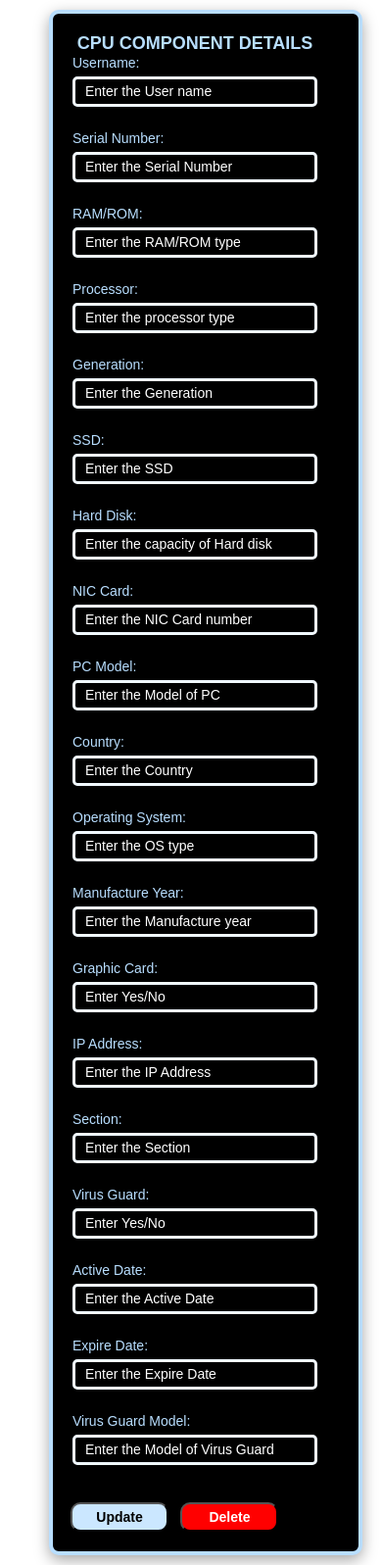
After one commit to abdhafee/web-database, a PHP site: page /view.php in a window 390 px wide. The commit adds this page. Shown: the whole page at 98% size. Run offline with PHP 8.4, Linux system fonts and the light colour scheme.

Commit message:
Add files via upload

```diff
--- a/admin.php
+++ b/admin.php
@@ -29,7 +29,7 @@
     </nav>
 
     <!--Header-->
-    <div style="background-image: url(.//vVY8PJ.jpg);" class="bgimg"></div>
+    <div style="background-image: url(.//developing.webp);" class="bgimg"></div>
 
     <ul>
     <li><a href="#">Home</a></li>
--- a/home.css
+++ b/home.css
@@ -365,8 +348,166 @@ tr:hover {
       white-space: nowrap;
       font-weight: bold;
   }
+  ul li{
+    display: inline-block;
+    position: relative;
+  }
+
+  ul li a{
+    display: block;
+    padding: 15px 15px;
+    color: #ffffff;
+    text-decoration: none;
+    text-align: center;
+    font-size: 16px;
+  }
+
+  ul li a:hover{
+    background-color: rgb(0, 78, 147);
+
+}
+.services{
+  background-color: black;
+  color: rgb(184, 222, 255);
+  display: flex;
+  width: 80vw;
+  justify-content: space-between;
+  align-items: center;
+  margin: 10px;
+  margin-left: 50px;
+  border-radius: 10px;
+  box-shadow: rgba(0, 0, 0, 0.35) 0px 5px 15px;
+  border: solid 4px;
 }
 
+.form{
+  margin: 10px;
+  padding: 10px;
+  position: relative;
+  font-size: 16px;
+}
+
+.form ::placeholder{
+    color: rgb(255, 255, 255);
+    text-align: left;
+    padding: 5px;
+    font-size: 14px;
+}
+
+.form input{
+  border-radius: 5px;
+  background-color:transparent;
+  width: 60vw;
+  display: flex;
+  padding: 5px;
+  border: solid 3px;
+  border-color: aliceblue;
+  margin-bottom: 5px;
+  margin-top: 5px;
+}
+
+.form label{
+  font-size: 14px;
+}
+
+.form input,textarea:focus{
+  cursor: pointer;
+  text-decoration: wavy;
+  color: #ffffff;
+  text-decoration-color: #ffffff;
+  background-color: #000000;
+}
+.login-box {
+  background: linear-gradient(135deg, rgba(255, 255, 255, 0.1), rgba(255, 255, 255, 0));
+  backdrop-filter: blur(10px);
+  transition: 2s;
+  border-radius: 20px;
+  width: 300; /* Full width on mobile */
+  padding: 15px; /* Reduced padding */
+  border-radius: 10px; /* Slightly less rounded */
+  height: auto; /* Allows content to define height */
+  margin: 10px auto; /* Centering */
+}
+
+.login input {
+  width: 100%; /* Full width on mobile */
+  margin-left: 0; /* Reset margin for mobile */
+}
+
+.login button {
+  width: 100px; /* Full width for button */
+}
+
+.login-box h1 {
+  font-size: 24px; /* Larger text for headers */
+}
+
+.login-box label {
+  font-size: 14px; /* Smaller font size */
+}
+
+.form h1{
+  text-align: center;
+  font-size: 18px;
+}
+
+.form button{
+  width: 100px;
+  background-color: rgb(203, 231, 255);
+  padding: 5px;
+  flex-direction: row;
+  row-gap: 10px;
+  padding: 5px;
+  left: 10px;
+  border-radius: 10px;
+  font-size: 14px;
+  font-weight: bold;
+  margin-left: -2px;
+  margin-top: 15px;
+  margin-right: 10px;
+}
+
+.footer{
+  background-color: rgb(6, 6, 101);
+  color: rgb(250, 250, 250);
+  display: inline-block;
+  width: fit-content;
+  height: fit-content;
+  border-top-right-radius: 10px;
+  border-top-left-radius: 10px;
+}
+
+.footer-container{
+  margin: 10px;
+  padding: 10px;
+}
+
+.about-details{
+  padding: 10px;
+  margin: 10px;
+  display: flex;
+  justify-content: space-between;
+  align-items: center;
+
+}
+
+.about-details h4{
+  display: flex;
+  justify-content: left;
+  flex-direction: row;
+  flex-wrap: wrap;
+  font-size: 14px;
+  margin: 5px;
+}
+
+.about-details p{
+  display: flex;
+  justify-content: space-between;
+  font-size: 12px;
+  margin-right: 10px;
+}
+
+}
 
 .footer{
   background-color: rgb(6, 6, 101);
--- a/index.php
+++ b/index.php
@@ -41,7 +41,8 @@ $model = $_POST['model'];
 
         if(mysqli_query($conn, $sql_query))
         {
-            echo "Added Successfully";
+            // echo "Added Successfully";
+            header('location:display.php');
         }
 
         else
--- a/loginPage.php
+++ b/loginPage.php
@@ -25,7 +25,7 @@
     </nav>
 
     <!-- Header -->
-    <div style="background-image: url('developing.webp');" class="bgimg"></div>
+    <div class="bimg" style="background-image: url('developing.webp'); width: 100%; height: 500px; position: relative; margin-top: 10px;"></div>
     <div class="bg-img"></div>
 
     <!-- Login Page -->
--- /dev/null
+++ b/view.php
@@ -0,0 +1,163 @@
+<?php
+$conn = mysqli_connect("localhost", "root", "", "cpu_db");
+
+if (!$conn) {
+    die("Connection Failed: " . mysqli_connect_error());
+}
+
+$serial_number = '';
+$row = [];
+
+// Fetch current data for the serial number if update request is made
+if (isset($_POST['update'])) {
+    $serial_number = mysqli_real_escape_string($conn, $_POST['serial_number']);
+
+    // Fetch current data for the serial number
+    $sql = "SELECT * FROM component_data WHERE Serial_number='$serial_number'";
+    $result = mysqli_query($conn, $sql);
+
+    if ($result && mysqli_num_rows($result) > 0) {
+        $row = mysqli_fetch_assoc($result);
+    } else {
+        die("Record not found.");
+    }
+}
+
+// Check if delete request is made
+if (isset($_POST['delete'])) {
+    $serial_number = mysqli_real_escape_string($conn, $_POST['serial_number']);
+
+    // Prepare delete SQL query
+    $sql = "DELETE FROM component_data WHERE Serial_number='$serial_number'";
+
+    if (mysqli_query($conn, $sql)) {
+        header('Location: display.php'); // Redirect after successful deletion
+        exit;
+    } else {
+        die("Error deleting record: " . mysqli_error($conn));
+    }
+}
+
+// Check if form is submitted to update
+if (isset($_POST['submit_details'])) {
+    $s_number = mysqli_real_escape_string($conn, $_POST['s_number']);
+    $p_name = mysqli_real_escape_string($conn, $_POST['p_name']);
+    $ram_rom = mysqli_real_escape_string($conn, $_POST['ram_rom']);
+    $processor = mysqli_real_escape_string($conn, $_POST['processor']);
+    $gen = mysqli_real_escape_string($conn, $_POST['gen']);
+    $ssd = mysqli_real_escape_string($conn, $_POST['ssd']);
+    $hd = mysqli_real_escape_string($conn, $_POST['hd']);
+    $nic = mysqli_real_escape_string($conn, $_POST['nic']);
+    $pc_model = mysqli_real_escape_string($conn, $_POST['pc_model']);
+    $country = mysqli_real_escape_string($conn, $_POST['country']);
+    $o_s = mysqli_real_escape_string($conn, $_POST['o_s']);
+    $year = mysqli_real_escape_string($conn, $_POST['year']);
+    $graphic_card = mysqli_real_escape_string($conn, $_POST['graphic_card']);
+    $ip_address = mysqli_real_escape_string($conn, $_POST['ip_address']);
+    $section = mysqli_real_escape_string($conn, $_POST['section']);
+    $virus_gard = mysqli_real_escape_string($conn, $_POST['virus_gard']);
+    $a_date = mysqli_real_escape_string($conn, $_POST['a_date']);
+    $e_date = mysqli_real_escape_string($conn, $_POST['e_date']);
+    $model = mysqli_real_escape_string($conn, $_POST['model']);
+
+    // Prepare update SQL query
+    $sql = "UPDATE component_data
+            SET User_name='$p_name', Ram_Rom='$ram_rom', Processor='$processor',
+                Generation='$gen', SSD='$ssd', Hard_disk='$hd', NIC_card='$nic',
+                PC_model='$pc_model', Country='$country', Operating_system='$o_s',
+                Manufacture_year='$year', Grapihic_card='$graphic_card',
+                IP_address='$ip_address', Section='$section', Virus_guard='$virus_gard',
+                VG_Active_date='$a_date', VG_Expire_date='$e_date', Virus_guard_model='$model'
+            WHERE Serial_number='$s_number'";
+
+    if (mysqli_query($conn, $sql)) {
+        header('Location: display.php');
+        exit;
+    } else {
+        die("Error updating record: " . mysqli_error($conn));
+    }
+}
+
+mysqli_close($conn);
+?>
+
+<!DOCTYPE html>
+<html lang="en">
+<head>
+    <meta charset="UTF-8">
+    <meta name="viewport" content="width=device-width, initial-scale=1.0">
+    <title>Update CPU Component Details</title>
+    <link rel="stylesheet" href="home.css">
+</head>
+<body>
+    <div class="services">
+        <div class="form">
+            <h1>CPU COMPONENT DETAILS</h1>
+            <form action="" method="post" enctype="multipart/form-data">
+            <input type="hidden" name="serial_number" value="<?php echo isset($row['Serial_number']) ? htmlspecialchars($row['Serial_number']) : ''; ?>">
+
+                <label>Username:</label>
+                <input type="text" name="p_name" placeholder="Enter the User name" value="<?php echo isset($row['User_name']) ? htmlspecialchars($row['User_name']) : ''; ?>"><br>
+
+                <label>Serial Number:</label>
+                <input type="text" name="s_number" placeholder="Enter the Serial Number" value="<?php echo isset($row['Serial_number']) ? htmlspecialchars($row['Serial_number']) : ''; ?>" readonly><br>
+
+                <label>RAM/ROM:</label>
+                <input type="text" name="ram_rom" placeholder="Enter the RAM/ROM type" value="<?php echo isset($row['Ram_Rom']) ? htmlspecialchars($row['Ram_Rom']) : ''; ?>"><br>
+
+                <label>Processor:</label>
+                <input type="text" name="processor" placeholder="Enter the processor type" value="<?php echo isset($row['Processor']) ? htmlspecialchars($row['Processor']) : ''; ?>"><br>
+
+                <label>Generation:</label>
+                <input type="text" name="gen" placeholder="Enter the Generation" value="<?php echo isset($row['Generation']) ? htmlspecialchars($row['Generation']) : ''; ?>"><br>
+
+                <label>SSD:</label>
+                <input type="text" name="ssd" placeholder="Enter the SSD" value="<?php echo isset($row['SSD']) ? htmlspecialchars($row['SSD']) : ''; ?>"><br>
+
+                <label>Hard Disk:</label>
+                <input type="text" name="hd" placeholder="Enter the capacity of Hard disk" value="<?php echo isset($row['Hard_disk']) ? htmlspecialchars($row['Hard_disk']) : ''; ?>"><br>
+
+                <label>NIC Card:</label>
+                <input type="text" name="nic" placeholder="Enter the NIC Card number" value="<?php echo isset($row['NIC_card']) ? htmlspecialchars($row['NIC_card']) : ''; ?>"><br>
+
+                <label>PC Model:</label>
+                <input type="text" name="pc_model" placeholder="Enter the Model of PC" value="<?php echo isset($row['PC_model']) ? htmlspecialchars($row['PC_model']) : ''; ?>"><br>
+
+                <label>Country:</label>
+                <input type="text" name="country" placeholder="Enter the Country" value="<?php echo isset($row['Country']) ? htmlspecialchars($row['Country']) : ''; ?>"><br>
+
+                <label>Operating System:</label>
+                <input type="text" name="o_s" placeholder="Enter the OS type" value="<?php echo isset($row['Operating_system']) ? htmlspecialchars($row['Operating_system']) : ''; ?>"><br>
+
+                <label>Manufacture Year:</label>
+                <input type="text" name="year" placeholder="Enter the Manufacture year" value="<?php echo isset($row['Manufacture_year']) ? htmlspecialchars($row['Manufacture_year']) : ''; ?>"><br>
+
+                <label>Graphic Card:</label>
+                <input type="text" name="graphic_card" placeholder="Enter Yes/No" value="<?php echo isset($row['Grapihic_card']) ? htmlspecialchars($row['Grapihic_card']) : ''; ?>"><br>
+
+                <label>IP Address:</label>
+                <input type="text" name="ip_address" placeholder="Enter the IP Address" value="<?php echo isset($row['IP_address']) ? htmlspecialchars($row['IP_address']) : ''; ?>"><br>
+
+                <label>Section:</label>
+                <input type="text" name="section" placeholder="Enter the Section" value="<?php echo isset($row['Section']) ? htmlspecialchars($row['Section']) : ''; ?>"><br>
+
+                <label>Virus Guard:</label>
+                <input type="text" name="virus_gard" placeholder="Enter Yes/No" value="<?php echo isset($row['Virus_guard']) ? htmlspecialchars($row['Virus_guard']) : ''; ?>"><br>
+
+                <label>Active Date:</label>
+                <input type="text" name="a_date" placeholder="Enter the Active Date" value="<?php echo isset($row['VG_Active_date']) ? htmlspecialchars($row['VG_Active_date']) : ''; ?>"><br>
+
+                <label>Expire Date:</label>
+                <input type="text" name="e_date" placeholder="Enter the Expire Date" value="<?php echo isset($row['VG_Expire_date']) ? htmlspecialchars($row['VG_Expire_date']) : ''; ?>"><br>
+
+                <label>Virus Guard Model:</label>
+                <input type="text" name="model" placeholder="Enter the Model of Virus Guard" value="<?php echo isset($row['Virus_guard_model']) ? htmlspecialchars($row['Virus_guard_model']) : ''; ?>"><br>
+
+                <button type="submit" name="submit_details">Update</button>
+                <button type="submit" name="delete" style="background-color: red; color: white;" onclick="return confirm('Are you sure you want to delete this record?');">Delete</button>
+
+            </form>
+        </div>
+    </div>
+</body>
+</html>
```
Also changed, not shown: other parts of home.css (+16 -33 lines), display.php (+23 -2 lines).
